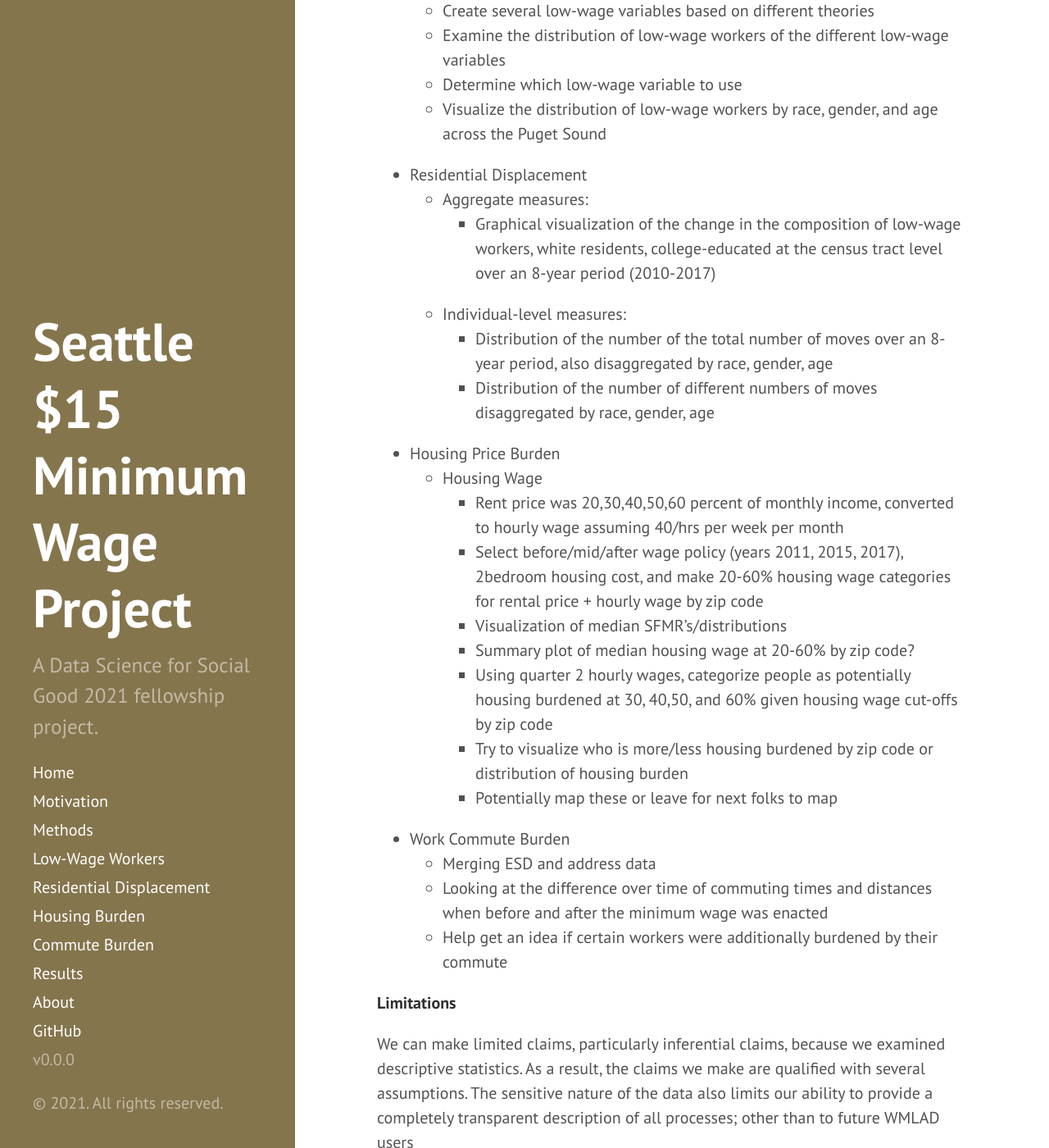
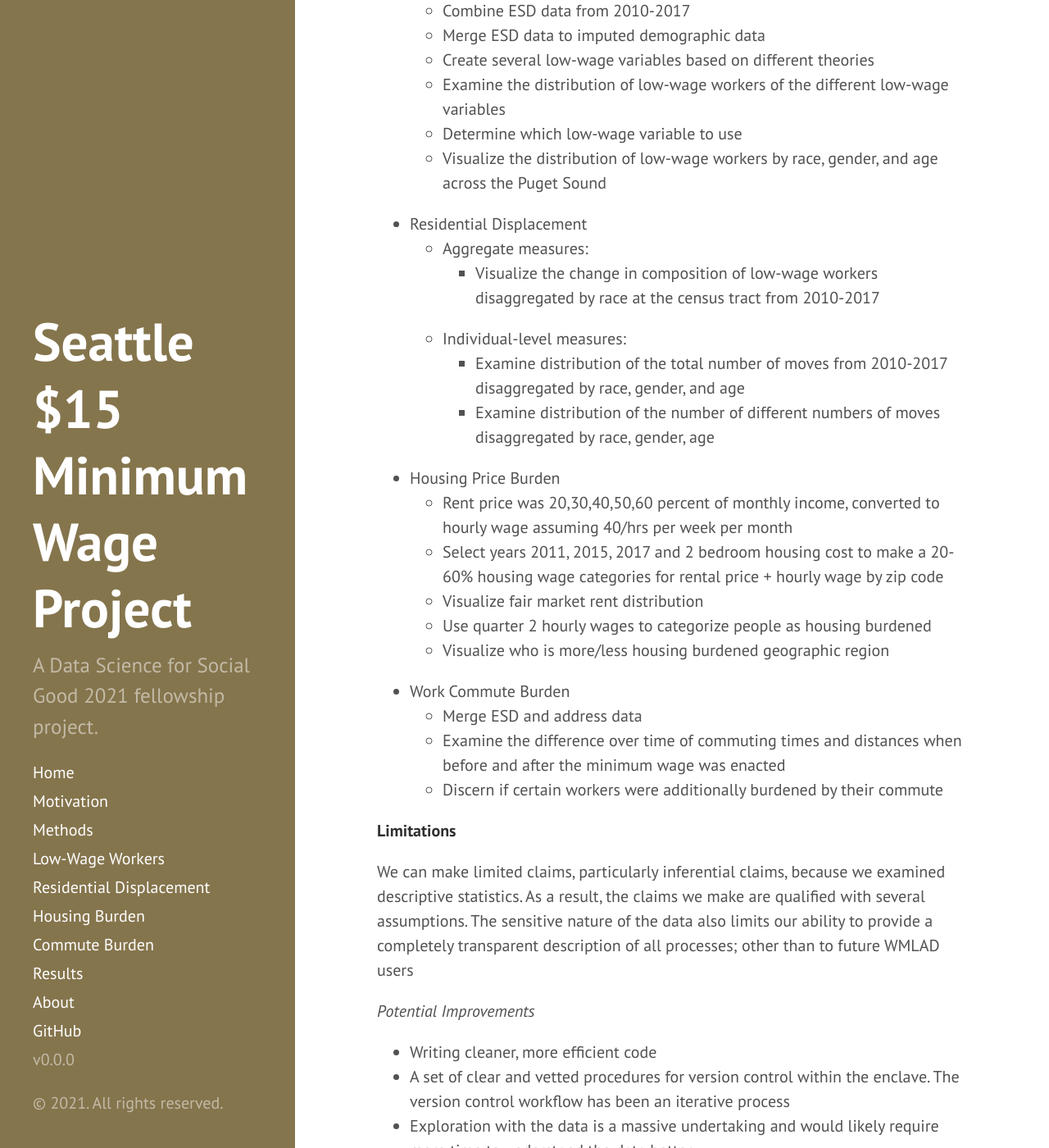
Before and after one commit to uwescience/MinWA, a Jekyll site: the page built from methods.md, in a window 1280 px wide and 1400 px high, scrolled down 3649 px. Shown: the whole window at 82% size. Built offline with Jekyll 4.4.1, drawn with Linux system fonts in a browser that asks for light colours; some of the changed text lies outside the part shown.

Commit message:
Update methods.md
wordsmithed and made some edits to the methods section

```diff
--- a/methods.md
+++ b/methods.md
@@ -88,20 +88,20 @@
 *Workflow*
 - Demographic Distribution of Workers
   - Develop a definition and operationalize low-wage workers
-  - Disaggregate low-wage workers by age, education, gender, and race
+  - Disaggregate low-wage workers by age, gender, and race
   - Visualize dstribution of low-wage workers
 - Residential Displacement (TBD)
 - Housing Price Burden
   - Identify public data through HUD
-  - Clean and wrangle, create .csv file
-  - Transfer .csv to enclave
+  - Clean and wrangle data
+  - Create and transfer .csv to enclave
   - Make housing wage variables
   - Use categories/bin WMLAD wage data
 - Work Commute Burden
   - Merge Geo ESD and imputed address data
   - Obtain de-identified home and work locations by using geocodes at the census tract level
   - Use interior points of census tract locations as input to graphhopper to obtain commute time and distance
-  - Use maps for visualizations
+  - Create geospatial visualizations
 
 <img src="{{ site.url }}{{ site.baseurl }}/assets/img/WAMAP.png">
 
@@ -112,7 +112,7 @@
 
 We initially considered doing inferential analyses. However, we decided descriptive analyses would be most fitting, given the extensive nature of the WMLAD dataset and the underexplored nature of residential displacement in the context of policies addressing income inequality.
 
-Descriptive analyses allow us to describe and summarize the distribution of low-wage workers and any patterns of residential displacement.  This can inform the types of inferential questions researchers ask, serving as the foundation for further statistical data analysis.
+Descriptive analyses allow us to describe and summarize the distribution of low-wage workers and any patterns of residential displacement. This can inform the types of inferential questions researchers ask, serving as the foundation for further statistical data analysis.
 
 *Final Analyses*
 
@@ -127,26 +127,23 @@
       - Visualize the distribution of low-wage workers by race, gender, and age across the Puget Sound
 
   - Residential Displacement
-    - Aggregate measures:
-        - Graphical visualization of the change in the composition of low-wage workers, white residents, college-educated at the census tract level over an 8-year period (2010-2017)
-    - Individual-level measures:
-        - Distribution of the number of the total number of moves over an 8-year period, also disaggregated by race, gender, age
-        - Distribution of the number of different numbers of moves disaggregated by race, gender, age
+      - Aggregate measures:
+        - Visualize the change in composition of low-wage workers disaggregated by race at the census tract from 2010-2017
+      - Individual-level measures:
+        - Examine distribution of the total number of moves from 2010-2017 disaggregated by race, gender, and age
+        - Examine distribution of the number of different numbers of moves disaggregated by race, gender, age
 
   - Housing Price Burden
-      - Housing Wage
-          - Rent price was 20,30,40,50,60 percent of monthly income, converted to hourly wage assuming 40/hrs per week per month
-          - Select before/mid/after wage policy (years 2011, 2015, 2017), 2bedroom housing cost, and make 20-60% housing wage categories for rental price + hourly wage by zip code
-          - Visualization of median SFMR’s/distributions
-          - Summary plot of median housing wage at 20-60% by zip code?
-          - Using quarter 2 hourly wages, categorize people as potentially housing burdened at 30, 40,50, and 60% given housing wage cut-offs by zip code
-          - Try to visualize who is more/less housing burdened by zip code or distribution of housing burden
-          - Potentially map these or leave for next folks to map
+      - Rent price was 20,30,40,50,60 percent of monthly income, converted to hourly wage assuming 40/hrs per week per month
+      - Select years 2011, 2015, 2017 and 2 bedroom housing cost to make a 20-60% housing wage categories for rental price + hourly wage by zip code
+      - Visualize fair market rent distribution
+      - Use quarter 2 hourly wages to categorize people as housing burdened
+      - Visualize who is more/less housing burdened geographic region
 
   - Work Commute Burden
-      - Merging ESD and address data
-      - Looking at the difference over time of commuting times and distances when before and after the minimum wage was enacted
-      - Help get an idea if certain workers were additionally burdened by their commute
+      - Merge ESD and address data
+      - Examine the difference over time of commuting times and distances when before and after the minimum wage was enacted
+      - Discern if certain workers were additionally burdened by their commute
 
 
 **Limitations**
```
Also changed, not shown: other parts of methods.md (+3 -3 lines).
